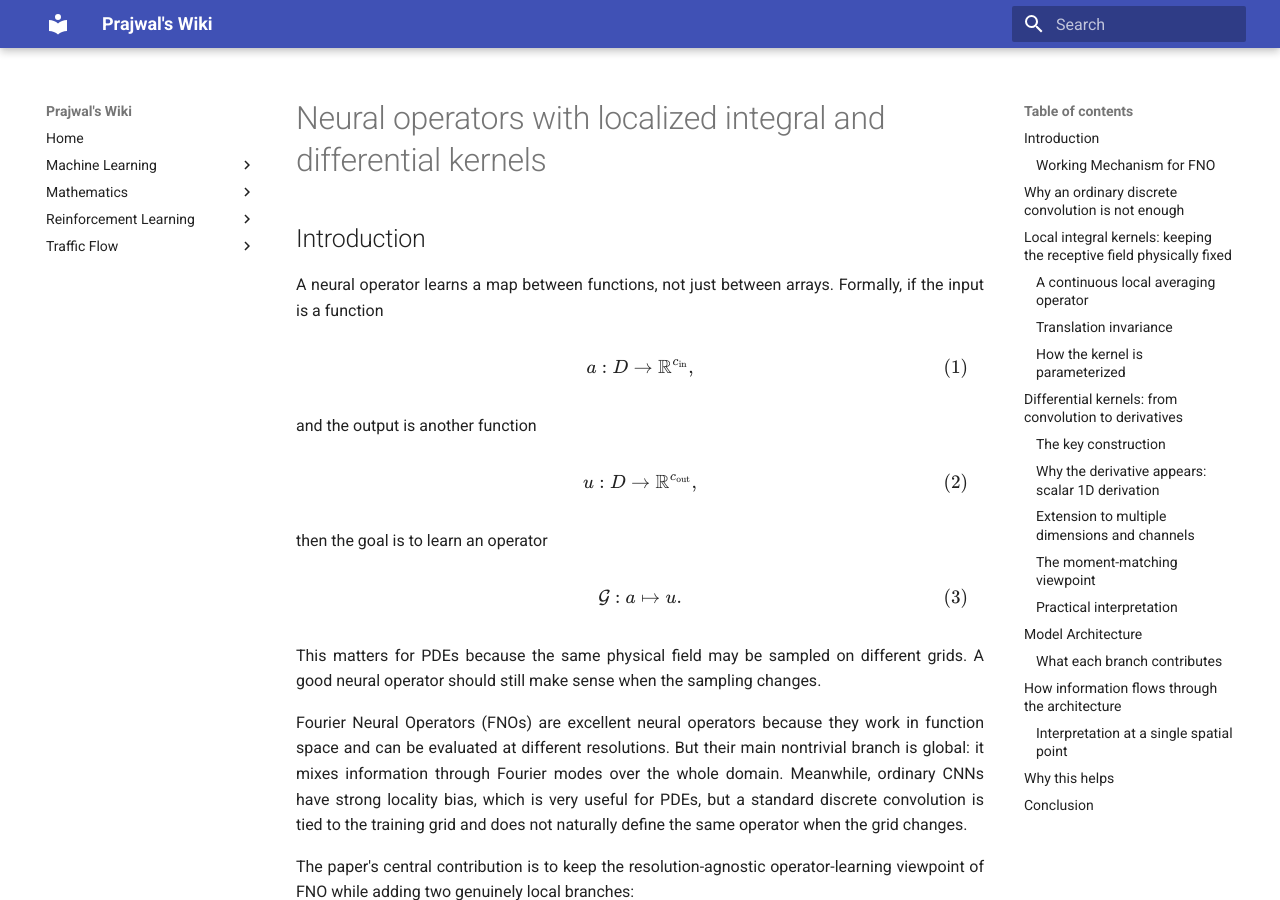
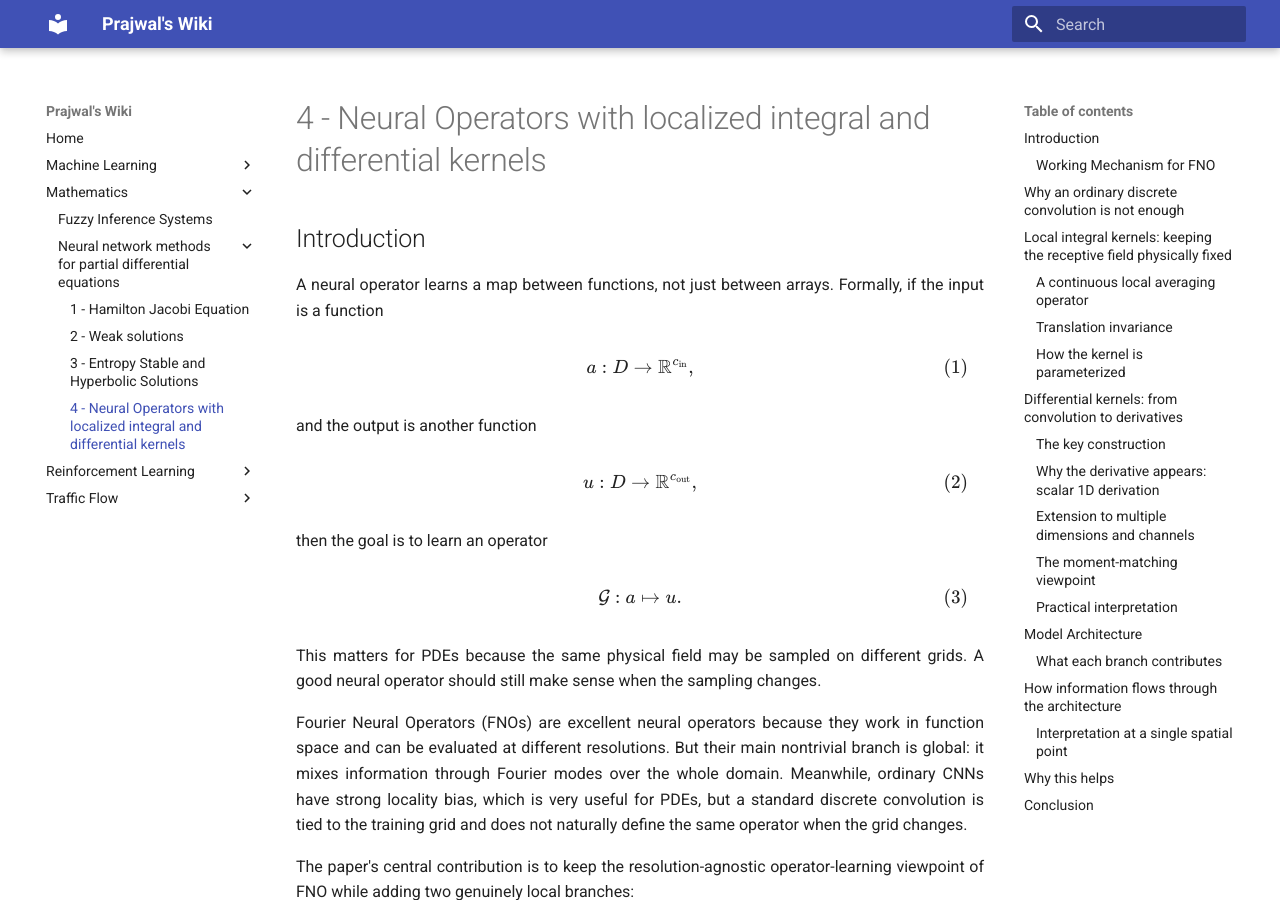
Before and after one commit to pj1911/my-wiki, an MkDocs documentation site: the page built from docs/Neural operators with localized integral and differential kernels.md, in a window 1280 px wide and 900 px high. Built offline with MkDocs 1.6.1 and Material for MkDocs 9.7.7, drawn with Linux system fonts in a browser that asks for light colours.

Commit message:
Add section on Neural Operators to mkdocs.yml

```diff
--- a/mkdocs.yml
+++ b/mkdocs.yml
@@ -21,6 +21,7 @@ nav:
           - 1 - Hamilton Jacobi Equation: Hamilton-Jacobi equations.md
           - 2 - Weak solutions: Hyperbolic PDEs-1-weak solutions.md
           - 3 - Entropy Stable and Hyperbolic Solutions: Hyperbolic PDEs-2-Conservation laws and entropy form.md
+          - 4 - Neural Operators with localized integral and differential kernels: Neural operators with localized integral and differential kernels.md
   - Reinforcement Learning:
       - 1 - Introduction: RL-1-Introduction.md
       - 2 - Markov Decision Processes: RL-2-Markov Decision Processes.md
```
